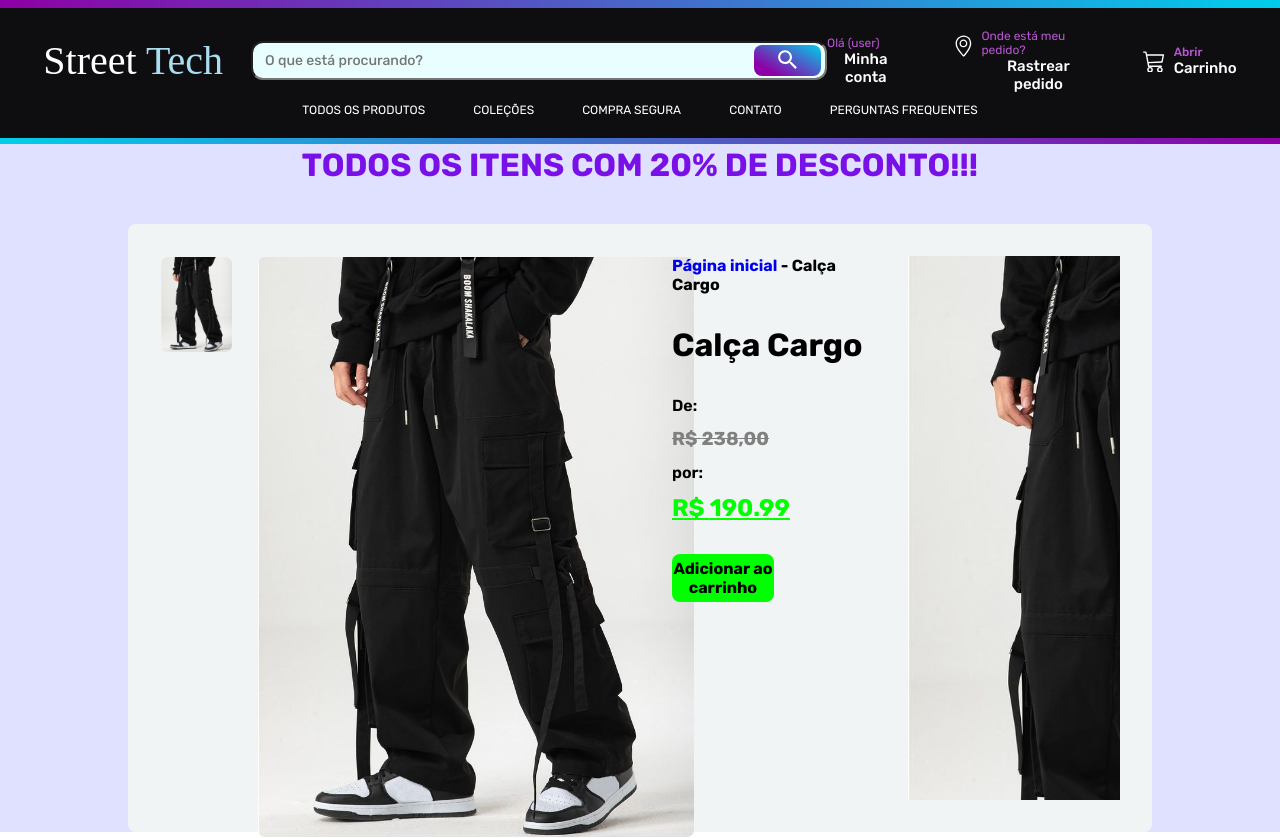
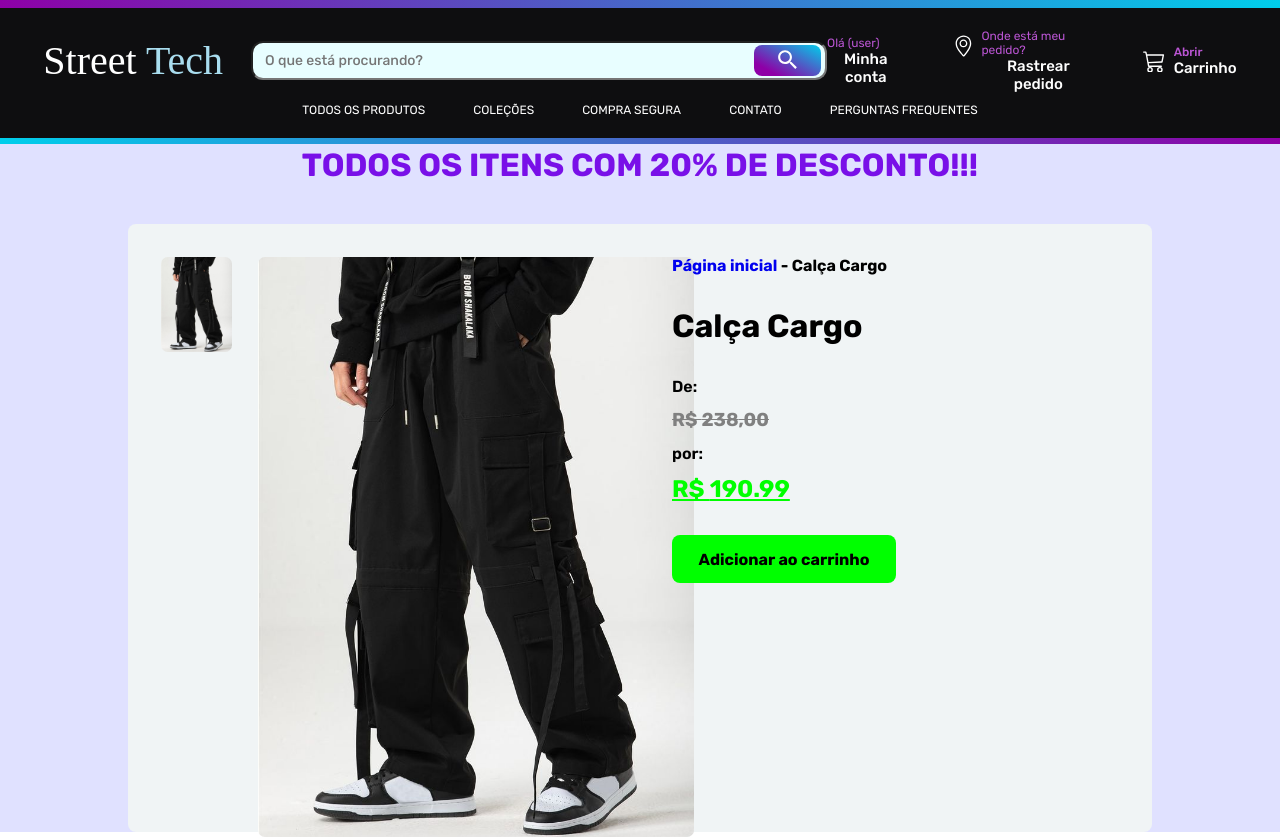
Before and after one commit to gustavocarvalho-ra/NextJs-Loja_Roupas, a Next.js app: page /produtos/1 in a window 1280 px wide. Built offline with nearby package versions, Linux system fonts and the light colour scheme; a web font is replaced by a local one.

Commit message:
feat: disable zoom

```diff
--- a/app/produtos/[id]/page.tsx
+++ b/app/produtos/[id]/page.tsx
@@ -51,13 +51,7 @@ const ProdutoDetalhes: React.FC<{ params: Params}> = ({ params }) => {
               </div>
             </div>
           </div>
-          <ImageZoom
-            src={produto.photo}
-            zoomImageSrc="/path/to/your/zoom-image.jpg"
-            zoomFactor={2} /* Multiplicador do zoom */
-            width={500}
-            height={500}
-          />
+          {/* <ImageZoom src={produto.photo} zoomImageSrc="/path/to/your/zoom-image.jpg" zoomFactor={2} width={500} height={500} /> */}
         </div>
       </Main>
     </>
```
